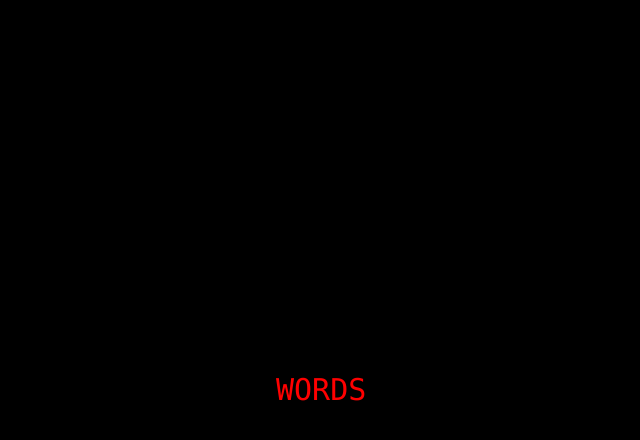
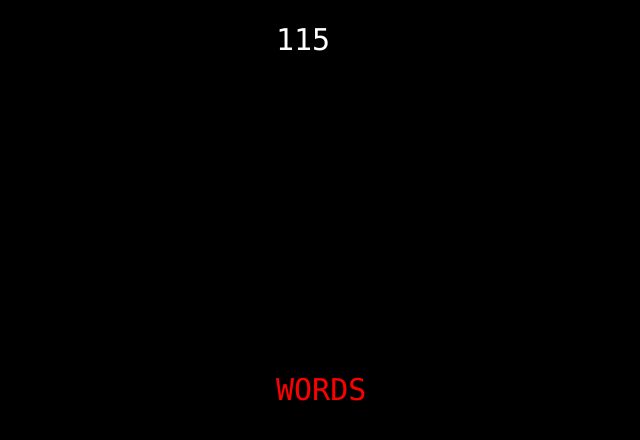
Before and after one commit to spherical-cows/fashion, a plain HTML site: page index.html in a window 1280 px wide. Shown: the full height of the page, 364-1004 px from the left. Drawn offline with Linux system fonts and the light colour scheme.

Commit message:
time man

```diff
--- a/index.html
+++ b/index.html
@@ -4,6 +4,7 @@
     <canvas id="canvas"></canvas>
 
     <script type="text/javascript" src="vendor/atom.js"></script>
+    <script type="text/javascript" src="lib/timer.js"></script>
     <script type="text/javascript" src="lib/challenge.js"></script>
     <script type="text/javascript" src="lib/index.js"></script>
   </body>
--- a/lib/index.js
+++ b/lib/index.js
@@ -4,6 +4,8 @@ var challenges = [
   new Challenge(['N', 'E', 'A', 'T']),
 ]
 var currentChallenge = challenges.shift();
+
+var timer = new Timer(120);
 
 var game = new atom.Game();
 
@@ -13,10 +15,14 @@ for (var keycode = 65; keycode <= 90; keycode++) {
 atom.input.bind(atom.key.LEFT_ARROW, 'left');
 
 game.update = function(dt) {
+  timer.update(dt);
+
   atom.context.fillStyle = 'black';
 
   if (atom.input.pressed(currentChallenge.next())) {
     currentChallenge.advance();
+  } else if (Object.keys(atom.input._pressed).length) {
+    atom.context.fillStyle = 'red';
   }
 
   if (currentChallenge.complete()) {
@@ -35,6 +41,9 @@ game.draw = function() {
   atom.context.fillText(currentChallenge.chars.join(''), atom.width / 2, atom.height / 2);
   atom.context.fillStyle = 'blue';
   atom.context.fillText(currentChallenge.enteredChars.join(''), atom.width / 2, atom.height / 2);
+
+  atom.context.fillStyle = 'white';
+  atom.context.fillText(Math.round(timer.value()), atom.width / 2, 50);
 };
 
 window.onblur = function() { game.stop(); };
--- /dev/null
+++ b/lib/timer.js
@@ -0,0 +1,12 @@
+var Timer = function(duration) {
+  this.duration = duration
+  this.elapsed = 0;
+};
+
+Timer.prototype.update = function(dt) {
+  this.elapsed += dt;
+}
+
+Timer.prototype.value = function() {
+  return this.duration - this.elapsed;
+}
```
